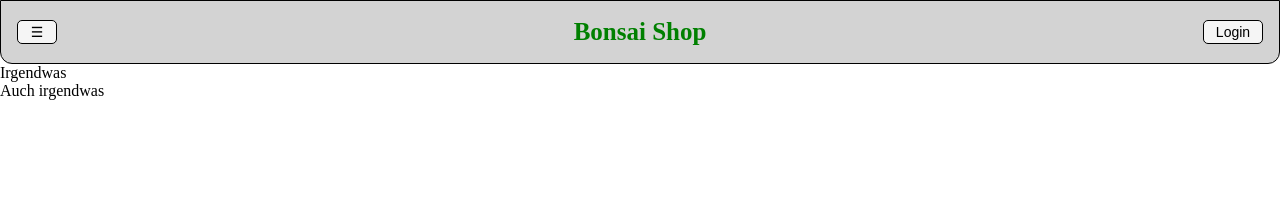
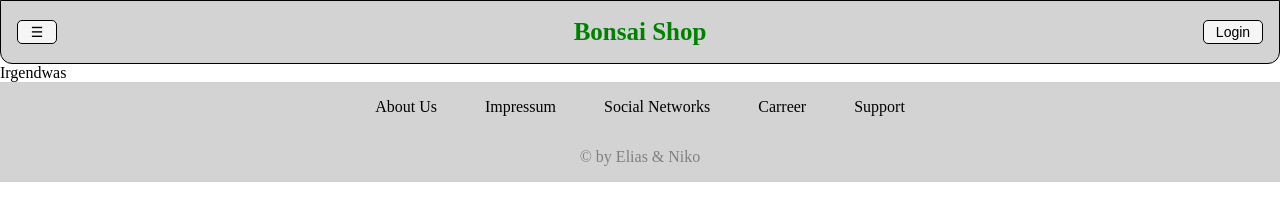
Before and after one commit to MonkeyDNaara/BonsaiShop, a plain HTML site: page index.html in a window 1280 px wide. Drawn offline with Linux system fonts and the light colour scheme.

Commit message:
solve merge conflict

```diff
--- a/Styles/footer.css
+++ b/Styles/footer.css
@@ -0,0 +1,25 @@
+.footer-container {
+  width: 100%;
+  display: flex;
+  flex-direction: column;
+  justify-content: center;
+  align-items: center;
+}
+
+.footer-item-container {
+  width: 100vw;
+  display: flex;
+  justify-content: space-around;
+  gap: 1rem;
+  justify-content: center;
+  margin: 1rem;
+}
+
+.footer-item {
+  margin: 0rem 1rem;
+}
+
+.footer-copyright {
+  color: grey;
+  margin: 1rem;
+}
--- a/Styles/style.css
+++ b/Styles/style.css
@@ -1,6 +1,10 @@
 @import url("header.css");
 @import url("main.css");
 @import url("footer.css");
+
+:root {
+  --main-background-color: lightgrey;
+}
 
 * {
   margin: 0px;
@@ -8,3 +12,16 @@
   color: inherit;
   box-sizing: border-box;
 }
+
+a {
+  text-decoration: none;
+  color: inherit;
+}
+
+a:hover {
+  color: blue;
+}
+
+footer {
+  background-color: var(--main-background-color);
+}
--- a/index.html
+++ b/index.html
@@ -20,7 +20,16 @@
     </main>
 
     <footer>
-      <p>Auch irgendwas</p>
+      <div class="footer-container">
+        <div class="footer-item-container">
+          <div class="footer-item"><a href="">About Us</a></div>
+          <div class="footer-item"><a href="">Impressum</a></div>
+          <div class="footer-item"><a href="">Social Networks</a></div>
+          <div class="footer-item"><a href="">Carreer</a></div>
+          <div class="footer-item"><a href="">Support</a></div>
+        </div>
+        <div class="footer-copyright">© by Elias & Niko</div>
+      </div>
     </footer>
   </body>
 </html>
```
